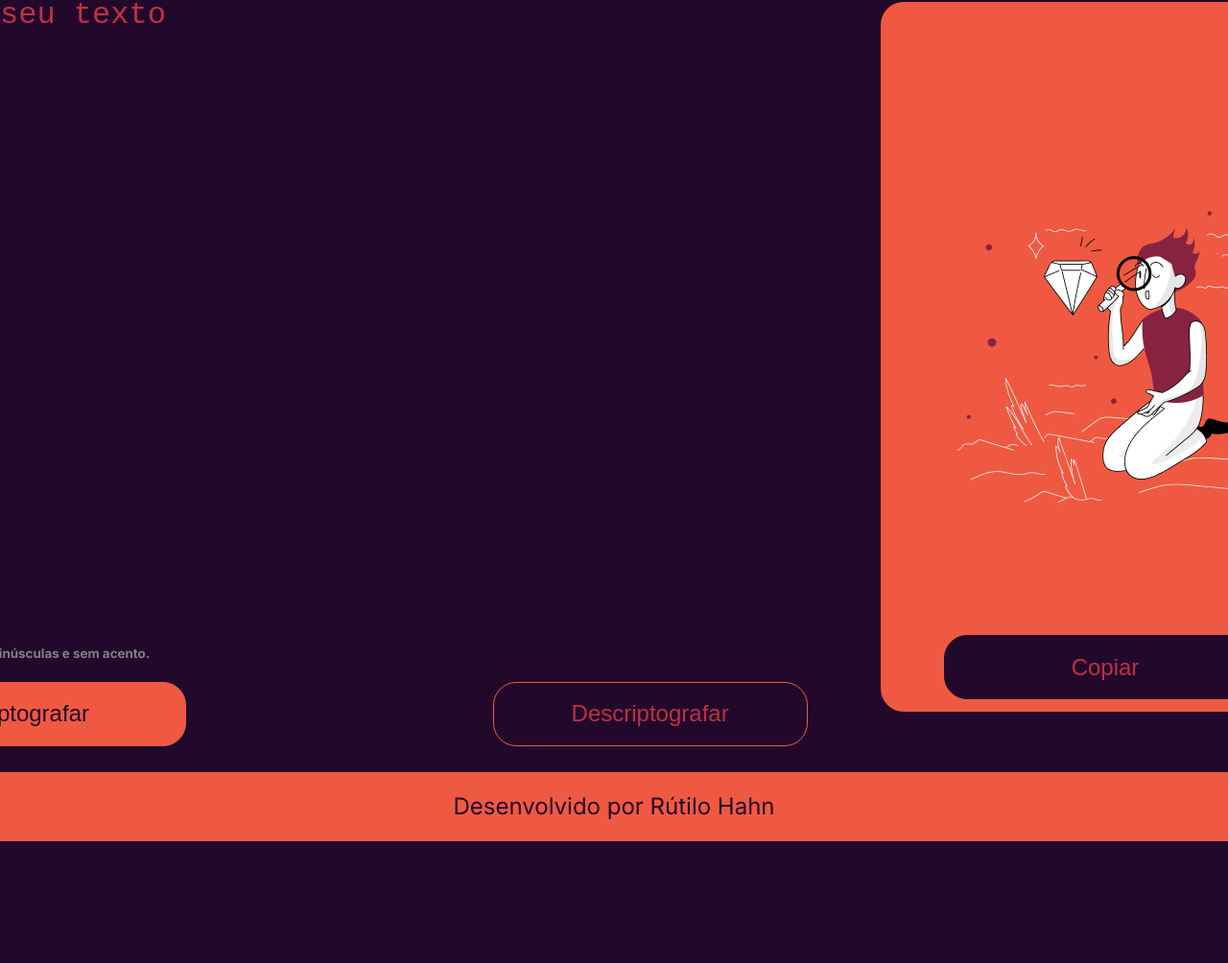
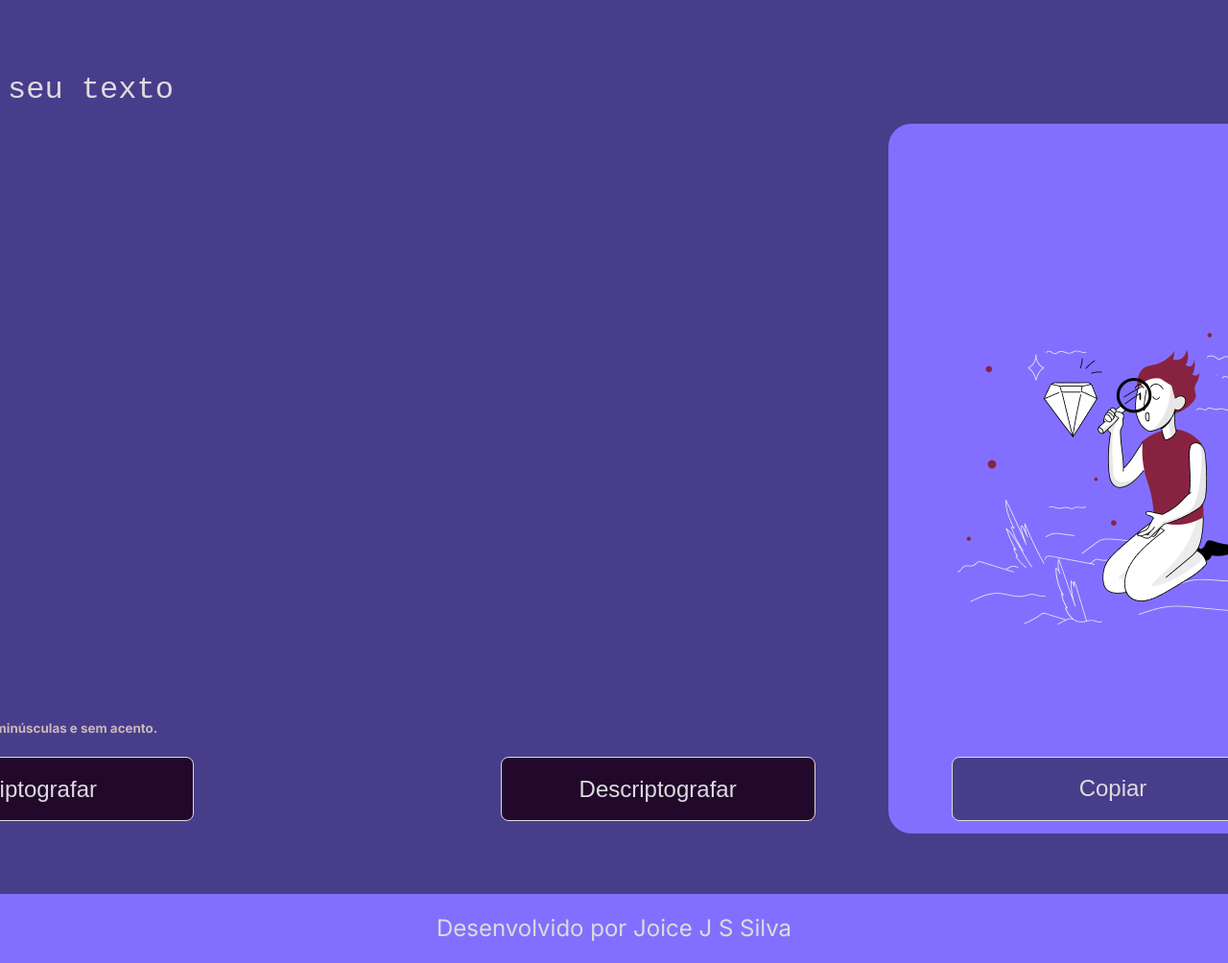
Before and after one commit to Nordesith/desafio-decodificador-texto, a plain HTML site: page index.html in a window 1280 px wide. Shown: the part 67-1071 px from the top of the page at 96% size. Before the commit the page ends 944 px from the top, so only its background shows below. Drawn offline with Linux system fonts and the light colour scheme.

Commit message:
desafio1_alura

```diff
--- a/index.html
+++ b/index.html
@@ -4,13 +4,13 @@
         <meta charset="UTF-8">
         <meta name="viewport" content="width=device-width, initial-scale=1.0">
         <title>Decodificador</title>
-        <link rel="icon" type="image/x-icon" href="assets/images.png">
+        <link rel="icon" type="image/x-icon" href="assets/Logo Alura.png">
         <link rel="stylesheet" href="styles/style.css">
 
     </head>
     <body>
         <header>
-            <img class="logoAlura" src="assets/Logo Alura.png" alt="Logo Alura">
+            <img class="logo" src="assets/Logo.png" alt="Logo Alura">
         </header>
 
         <main>
@@ -34,7 +34,7 @@
             </section>
         </main>
 
-        <footer class="rodape">Desenvolvido por Rútilo Hahn</footer>
+        <footer class="rodape">Desenvolvido por Joice J S Silva</footer>
         <script src="src/script.js"></script>
     </body>
 </html>
--- a/styles/style.css
+++ b/styles/style.css
@@ -1,17 +1,19 @@
 @import url('https://fonts.googleapis.com/css2?family=Inter:wght@100..900&display=swap');
 
 * {
-    background-color: #22092C;
+    background-color: #483D8B;
     margin: 0px;
     padding: 0px;
 }
 
-.logoAlura {
+.logo {
+    background: none;
     margin-left: 0.625rem;
     padding-top: 0.625rem;
     width: 4%;
     align-items: center;
 }
+
 body {
     display: flex;
     flex-direction: column;
@@ -34,14 +36,17 @@ main {
 
 .text-area {
     border: none;
-    color: #BE3144;
+    color: #DCDCDC;
     text-transform: lowercase;
     font-size: 32px;
 
     resize: none;
 }
 
-.text-area::placeholder { color:#BE3144; }
+.text-area::placeholder {
+    color:#DCDCDC;
+}
+
 .text-area:focus{
         outline: none;
 }
@@ -49,24 +54,25 @@ main {
 .informacao {
     display: flex;
     font-size: 20px;
-    color: gray;
+    color: rgb(201, 184, 184);
     gap: 0.5rem;
     align-items: center;
 }
+
 .exclamacao {
     width: 2%;
     height: 2%;
 }
 
 .mensagem {
-    background: #F05941;
+    background: #836FFF;
     background-image: none;
     background-repeat: no-repeat;
     border: none;
     border-radius: 1.5rem;
-    color: #872341;
-    margin-top: 1.25rem;
-    padding-left: 1.25rem;
+    color: #DCDCDC;
+    margin-top: 7.25rem;
+    padding-left: 0.25rem;
     font-size: 32px;
     justify-items: center;
     resize: none;
@@ -74,10 +80,6 @@ main {
 
 .mensagem:focus{
     outline: none;
-}
-
-.mensagem::placeholder {
-    color: transparent;
 }
 
 .mensagem:placeholder-shown {
@@ -95,9 +97,9 @@ main {
 
 .btn-desencriptar {
     background: #22092C;
-    border: 0.063rem solid #F05941;
-    border-radius: 1.5rem;
-    color: #BE3144;
+    border: 0.063rem solid #DCDCDC;
+    border-radius: 0.5rem;
+    color: #DCDCDC;
     cursor: pointer;
     height: 4.188rem;
     width: 20.5rem;
@@ -105,10 +107,10 @@ main {
 }
 
 .btn-encriptar {
-    background: #F05941;
-    border: 0.063rem solid #F05941;
-    border-radius: 1.5rem;
-    color: #22092C;
+    background: #22092C;
+    border: 0.063rem solid #DCDCDC;
+    border-radius: 0.5rem;
+    color: #DCDCDC;
     cursor: pointer;
     height: 4.188rem;
     width: 20.5rem;
@@ -122,9 +124,9 @@ main {
 }
 
 .btn-copiar {
-    border: 1px solid #22092C;
-    border-radius: 1.5rem;
-    color: #BE3144;
+    border: 1px solid #DCDCDC;
+    border-radius: 0.5rem;
+    color: #DCDCDC;
     cursor: pointer;
     height: 4.188rem;
     padding: 0;
@@ -133,13 +135,13 @@ main {
     width: 21rem;
     font-size: 24px;
     margin-left: 4.1rem;
-    margin-top: 42.5rem;
+    margin-top: 48.5rem;
 }
 
 .rodape {
     padding: 1.5rem;
-    background-color: #F05941;
-    color: #22092C;
+    background-color: #836FFF;
+    color: #DCDCDC;
     text-align: center;
     font-size: 24px;
     font-weight: 400;
```
Also changed, not shown: assets/High quality products 1 1.svg (deleted), assets/Logo Alura.png (deleted), assets/Logo.png (added), assets/background-forest.png (deleted), assets/background-tree.png (deleted), assets/images.png (deleted).
